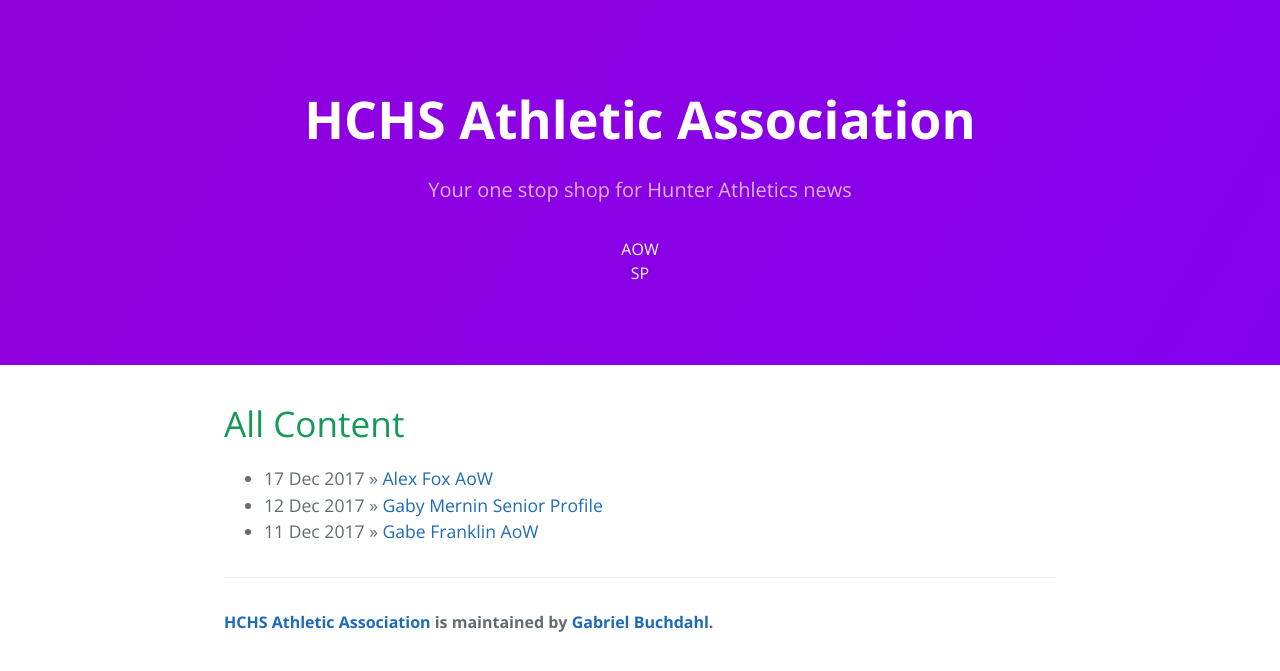
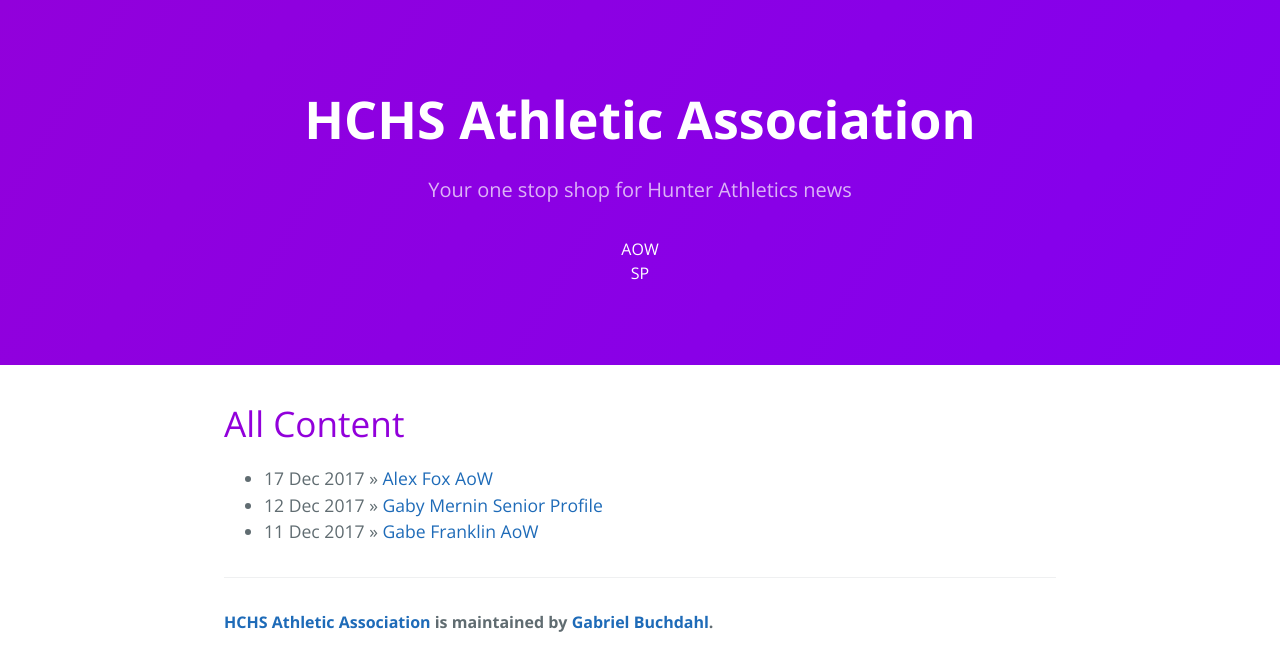
Before and after one commit to gbuchdahl/aasite, a Jekyll site: the page built from index.html, in a window 1280 px wide. Shown: the top 671 px of the page. Built offline with Jekyll 4.4.1, drawn with Linux system fonts in a browser that asks for light colours; the list of posts is cut into pages by our own code.

Commit message:
purple now

```diff
--- a/css/cayman.css
+++ b/css/cayman.css
@@ -139,7 +139,7 @@
 @media screen and (max-width: 42em) { .btn { display: block; width: 100%; padding: 0.75rem; font-size: 0.9rem; }
   .btn + .btn { margin-top: 1rem; margin-left: 0; } }
 
-.page-header { color: #fff; text-align: center; background-color: #159957; background-image: linear-gradient(120deg, #9200db, #8300ef); }
+.page-header { color: #fff; text-align: center; background-color: #9200db; background-image: linear-gradient(120deg, #9200db, #8300ef); }
 @media screen and (min-width: 64em) { .page-header { padding: 5rem 6rem; } }
 @media screen and (min-width: 42em) and (max-width: 64em) { .page-header { padding: 3rem 4rem; } }
 @media screen and (max-width: 42em) { .page-header { padding: 2rem 1rem; } }
@@ -160,7 +160,7 @@
 @media screen and (min-width: 42em) and (max-width: 64em) { .main-content { padding: 2rem 4rem; font-size: 1.1rem; } }
 @media screen and (max-width: 42em) { .main-content { padding: 2rem 1rem; font-size: 1rem; } }
 .main-content img { max-width: 100%; }
-.main-content h1, .main-content h2, .main-content h3, .main-content h4, .main-content h5, .main-content h6 { margin-top: 2rem; margin-bottom: 1rem; font-weight: normal; color: #159957; }
+.main-content h1, .main-content h2, .main-content h3, .main-content h4, .main-content h5, .main-content h6 { margin-top: 2rem; margin-bottom: 1rem; font-weight: normal; color: #9200db; }
 .main-content p { margin-bottom: 1em; }
 .main-content code { padding: 2px 4px; font-family: Consolas, "Liberation Mono", Menlo, Courier, monospace; font-size: 0.9rem; color: #567482; background-color: #f3f6fa; border-radius: 0.3rem; }
 .main-content pre { padding: 0.8rem; margin-top: 0; margin-bottom: 1rem; font: 1rem Consolas, "Liberation Mono", Menlo, Courier, monospace; color: #567482; word-wrap: normal; background-color: #f3f6fa; border: solid 1px #dce6f0; border-radius: 0.3rem; }
```
